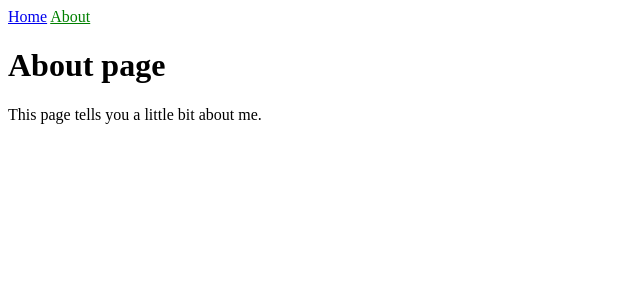
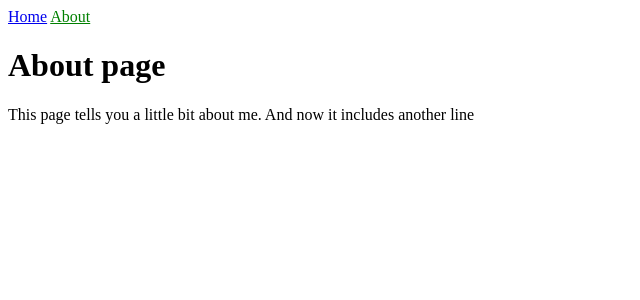
Before and after one commit to JohnOnGH/johnongh.github.io, a Jekyll site: the page built from about.md, in a window 1280 px wide. Shown: the top 300 px of the page, without its empty margins (0-640 px from the left). Built offline with Jekyll 4.4.1, drawn with Linux system fonts in a browser that asks for light colours.

Commit message:
Update about.md

```diff
--- a/about.md
+++ b/about.md
@@ -5,3 +5,4 @@ title: About
 # About page
 
 This page tells you a little bit about me.
+And now it includes another line
```
